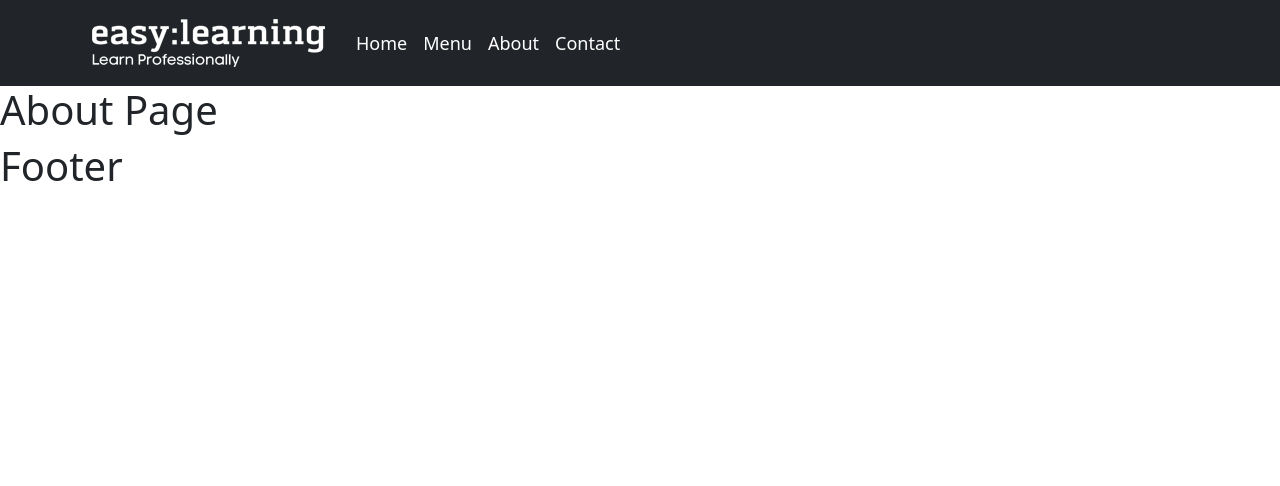
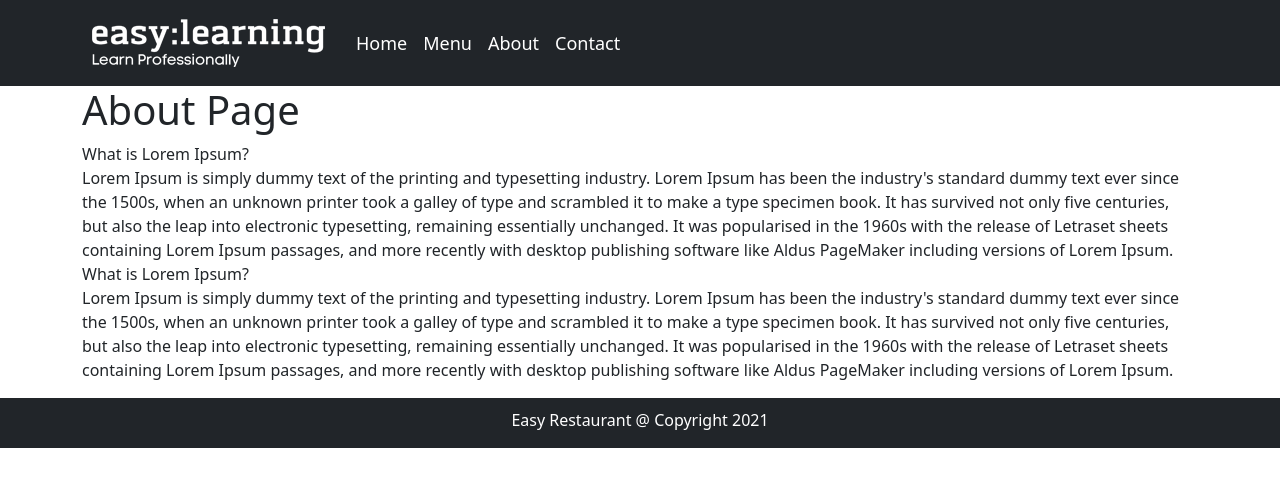
Before and after one commit to easylearningbd/react-basic-restaurant-project, a React (Create React App) app: page /about in a window 1280 px wide. Shown: the top 486 px of the page. Built offline with nearby package versions, Linux system fonts and the light colour scheme.

Commit message:
r38 Footer Component

```diff
--- a/src/assets/css/Main.css
+++ b/src/assets/css/Main.css
@@ -3,3 +3,12 @@
      text-decoration: none;
      font-size: 18px;
 }
+.footer{
+     background-color: #212529;
+     margin: 10px auto;
+     padding-top: 10px;
+     position: relative;
+     bottom: 0;
+     width: 100%;
+     color: #ffffff;
+}
--- a/src/components/body/About.jsx
+++ b/src/components/body/About.jsx
@@ -1,9 +1,30 @@
-import React from "react";
+import React, { Fragment } from "react";
+import { Container } from "react-bootstrap";
 
 const About = () => {
      return (
           <div>
+               <Fragment>
+
+               <Container>
+
               <h1>About Page</h1>
+
+              <p>
+              What is Lorem Ipsum?<br/>
+Lorem Ipsum is simply dummy text of the printing and typesetting industry. Lorem Ipsum has been the industry's standard dummy text ever since the 1500s, when an unknown printer took a galley of type and scrambled it to make a type specimen book. It has survived not only five centuries, but also the leap into electronic typesetting, remaining essentially unchanged. It was popularised in the 1960s with the release of Letraset sheets containing Lorem Ipsum passages, and more recently with desktop publishing software like Aldus PageMaker including versions of Lorem Ipsum.
+<br/>
+What is Lorem Ipsum?<br/>
+Lorem Ipsum is simply dummy text of the printing and typesetting industry. Lorem Ipsum has been the industry's standard dummy text ever since the 1500s, when an unknown printer took a galley of type and scrambled it to make a type specimen book. It has survived not only five centuries, but also the leap into electronic typesetting, remaining essentially unchanged. It was popularised in the 1960s with the release of Letraset sheets containing Lorem Ipsum passages, and more recently with desktop publishing software like Aldus PageMaker including versions of Lorem Ipsum.
+<br/>
+
+              </p>
+
+
+
+              </Container>
+              </Fragment>
+
           </div>
      )
 }
--- a/src/components/footer/Footer.jsx
+++ b/src/components/footer/Footer.jsx
@@ -1,9 +1,19 @@
 import React from "react";
+import '../../assets/css/Main.css';
 
 const Footer = () => {
      return (
-          <div>
-               <h1>Footer</h1>
+          <div className="footer">
+               <div className="container">
+                    <div className="row justify-content-center">
+<div className="col-auto">
+     <p>Easy Restaurant @ Copyright 2021 </p>
+
+</div>
+                    </div>
+
+               </div>
+
           </div>
      )
 
```
